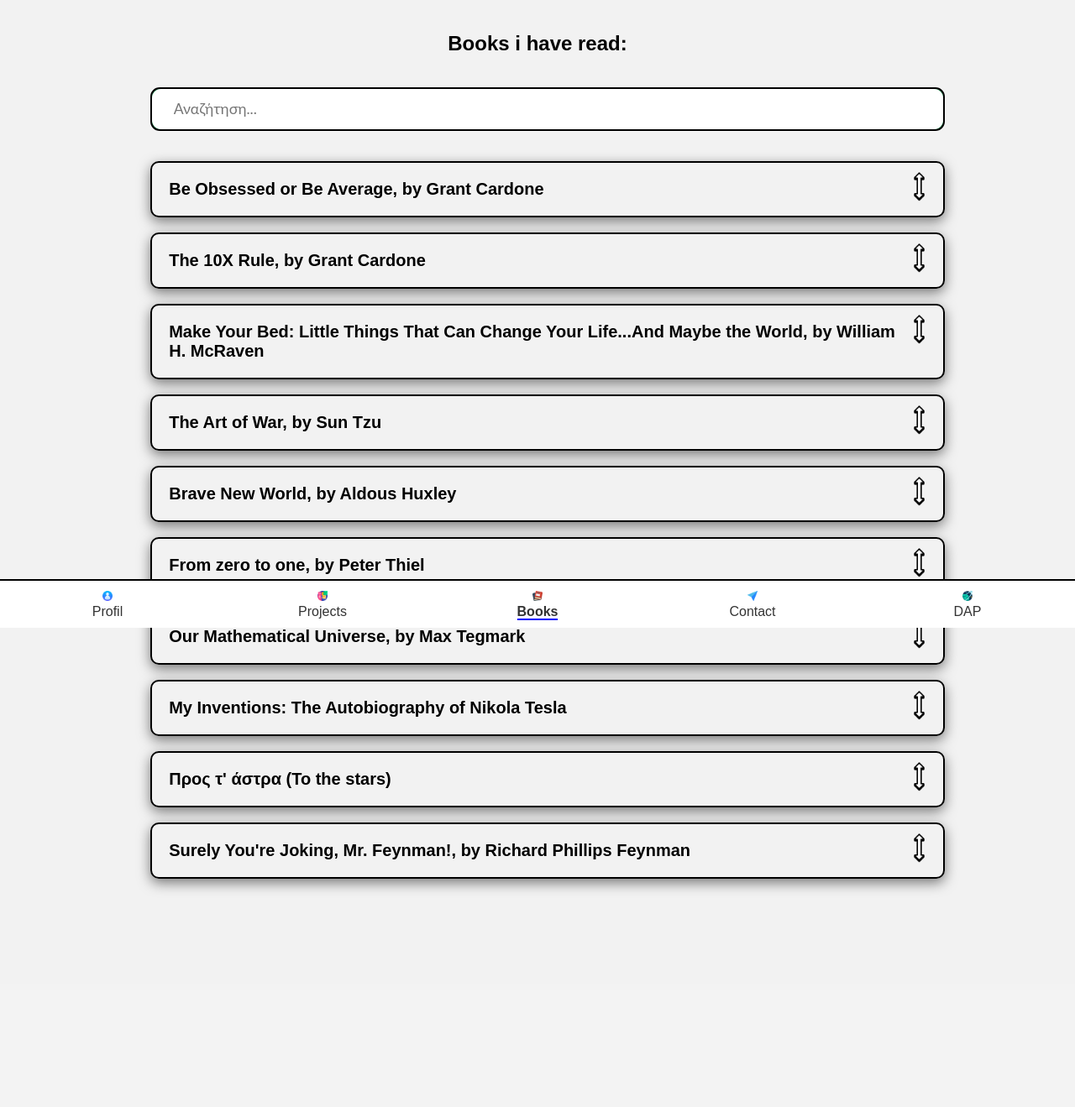
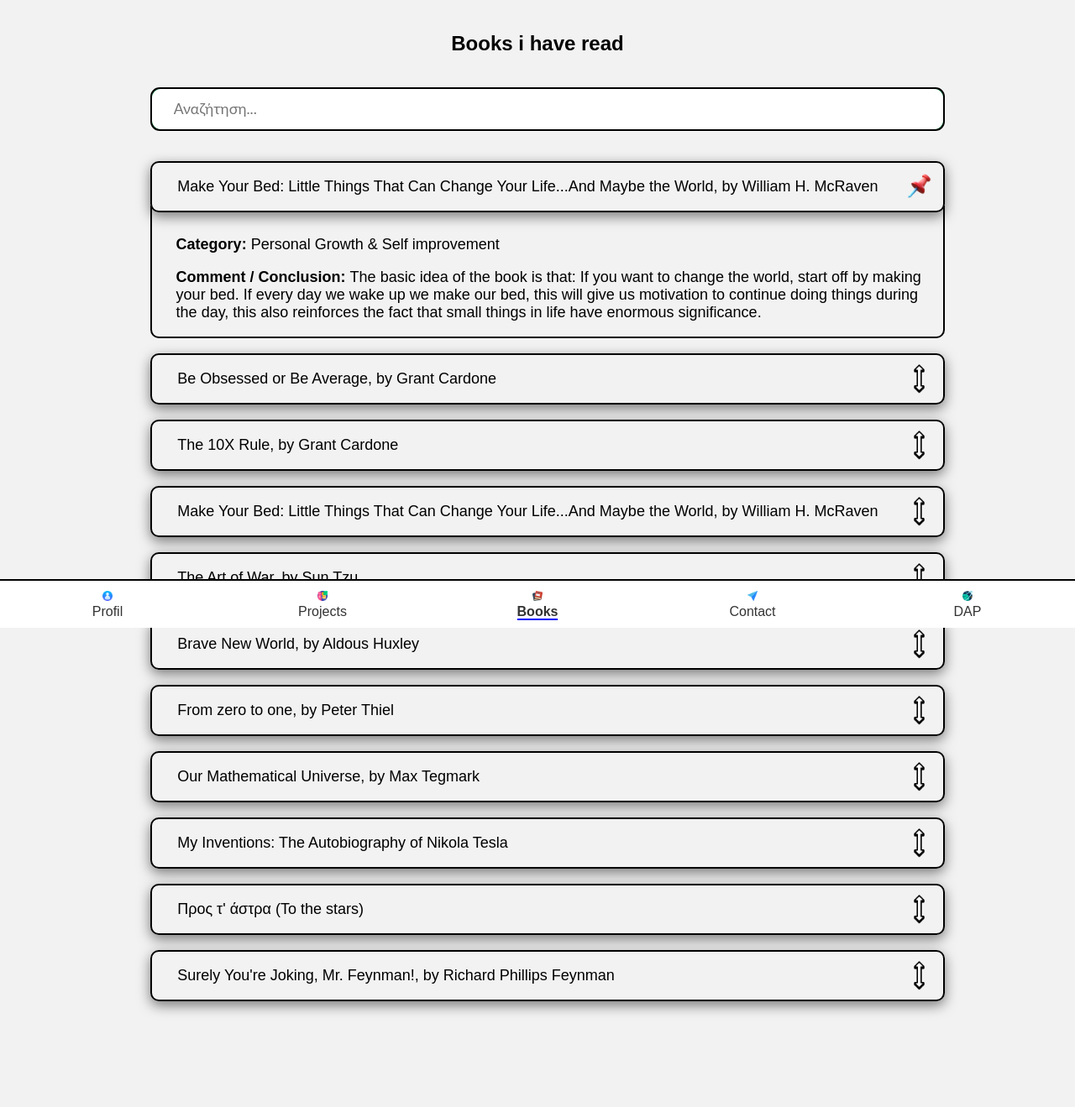
Before and after one commit to Klajdis32/npw, a PHP site: page /books.html in a window 1280 px wide. Shown: the part 52-1371 px from the top of the page at 84% size. Before the commit the page ends 1114 px from the top, so only its background shows below. Run offline with PHP 8.4, Linux system fonts and the light colour scheme.

Commit message:
Mikro alages

```diff
--- a/books.css
+++ b/books.css
@@ -46,11 +46,26 @@
             box-shadow: rgba(255, 255, 255, 0.5) 0px 5px 15px;
         }
 
-        /* .todivtoybiblioy:hover {
+        .todivtoybiblioy:hover {
             box-shadow: rgba(255, 255, 255, 0.6) 0px 5px 15px;
-        } */
+        }
 
         .toinfo {
+            border: 2px solid lightgrey;
+            border-top: none;
+        }
+
+        .todivtoybiblioyPIN {
+            color: white;
+            border: 2px solid lightgrey;
+            box-shadow: rgba(255, 255, 255, 0.5) 0px 5px 15px;
+        }
+
+        .todivtoybiblioyPIN:hover {
+            box-shadow: rgba(255, 255, 255, 0.6) 0px 5px 15px;
+        }
+
+        .toinfoPIN {
             border: 2px solid lightgrey;
             border-top: none;
         }
@@ -212,6 +227,27 @@
     height: 7%;
 }
 
+.todivtoybiblioyPIN {
+    cursor: pointer;
+    z-index: 400;
+    display: flex;
+    height: auto;
+    border: 2px solid black;
+    border-radius: 10px;
+    margin-left: 5%;
+    padding: 0px 10px;
+    width: 90%;
+    box-shadow: rgba(0, 0, 0, 0.5) 0px 5px 15px;
+}
+
+.todivtoybiblioyPIN img {
+    text-align: center;
+    justify-content: center;
+    margin-top: 1%;
+    width: 4%;
+    height: 7%;
+}
+
 .bathmologia {
     margin-right: 3%;
     font-weight: 600;
@@ -226,9 +262,9 @@
 
 .left-item1 {
     text-decoration: none;
-    padding: 0px 10px;
-    font-weight: 600;
-    font-size: 20px;
+    padding: 0px 20px;
+    font-weight: 500;
+    font-size: 18px;
 }
 
 #tosig {
@@ -249,6 +285,24 @@
 }
 
 .toinfo p{
+    margin-left: 2%;
+    font-weight: 500;
+    font-size: 18px;
+}
+
+.toinfoPIN {
+    z-index: 300;
+    height: auto;
+    border: 2px solid black;
+    margin-top: -8px;
+    border-top: none;
+    border-radius: 0 0 10px 10px;
+    margin-left: 5%;
+    padding: 0px 10px;
+    width: 90%;
+}
+
+.toinfoPIN p{
     margin-left: 2%;
     font-weight: 500;
     font-size: 18px;
@@ -411,6 +465,10 @@
         display: block;
     }
 
+    #tokrifo {
+        display: none;
+    }
+
 /* Κανόνες CSS για tablet */
 @media (min-width: 601px) and (max-width: 768px) {
     .container {
@@ -525,7 +583,18 @@
             width: 85%;
         }
 
+
+        .todivtoybiblioyPIN {
+            margin-left: 5%;
+            width: 85%;
+        }
+
         .toinfo {
+            margin-left: 5%;
+            width: 85%;
+        }
+
+        .toinfoPIN {
             margin-left: 5%;
             width: 85%;
         }
@@ -551,4 +620,10 @@
             width: 10%;
             height: 10%;
         }
+
+        .todivtoybiblioyPIN img {
+            margin-top: 5%;
+            width: 10%;
+            height: 10%;
+        }
 }
--- a/books.html
+++ b/books.html
@@ -27,13 +27,30 @@
 
 <div class="container">
     <br>
-    <div style="text-align: center;"><h2>Books i have read:</h2></div>
+    <div style="text-align: center;"><h2>Books i have read</h2></div>
     <br>
     <form onsubmit="event.preventDefault();" role="search">
         <input id="search" type="search" placeholder="Αναζήτηση..." autofocus required />
         <button type="submit">Go</button>
     </form>
     <br><br>
+
+    <div id="tokrifo">
+        <div class="todivtoybiblioyPIN">
+            <div class="left-item1">
+                <p>Make Your Bed: Little Things That Can Change Your Life...And Maybe the World, by William H. McRaven</p>
+            </div>
+
+            <img src="images/pin.png" alt="">
+        </div>
+
+        <div class="toinfoPIN">
+            <br>
+            <p><strong>Category: </strong>Personal Growth & Self improvement</p>
+            <p><strong>Comment / Conclusion: </strong>The basic idea of the book is that: If you want to change the world, start off by making your bed. If every day we wake up we make our bed, this will give us motivation to continue doing things during the day, this also reinforces the fact that small things in life have enormous significance.</p>
+        </div>
+        <br>
+    </div>
 
     <div id="dynamicContentContainer"></div>
 
@@ -85,6 +102,7 @@
 function createDynamicContent() {
     var container = document.getElementById("dynamicContentContainer");
     var loadingDiv = document.getElementById("loadingDiv");
+    var tokrifo = document.getElementById("tokrifo");
 
     // Εμφάνιση του loading div
     loadingDiv.style.display = "block";
@@ -118,6 +136,7 @@
     setTimeout(function() {
         loadingDiv.style.display = "none";
         container.style.display = "block";
+        tokrifo.style.display = "block";
     }, 3000);
 }
 
@@ -140,11 +159,12 @@
         container.innerHTML = ''; // Αδειάζουμε το περιεχόμενο του container
 
         var loadingDiv = document.getElementById("loadingDiv");
+        var tokrifo = document.getElementById("tokrifo");
 
         // Εμφάνιση του loading div
         loadingDiv.style.display = "block";
         container.style.display = "none";
-
+        tokrifo.style.display = "none";
 
         setTimeout(function() {
             loadingDiv.style.display = "none";
```
Also changed, not shown: projects.css (+14 -17 lines), projects.html (+4 -3 lines), images/pin.png (added).
